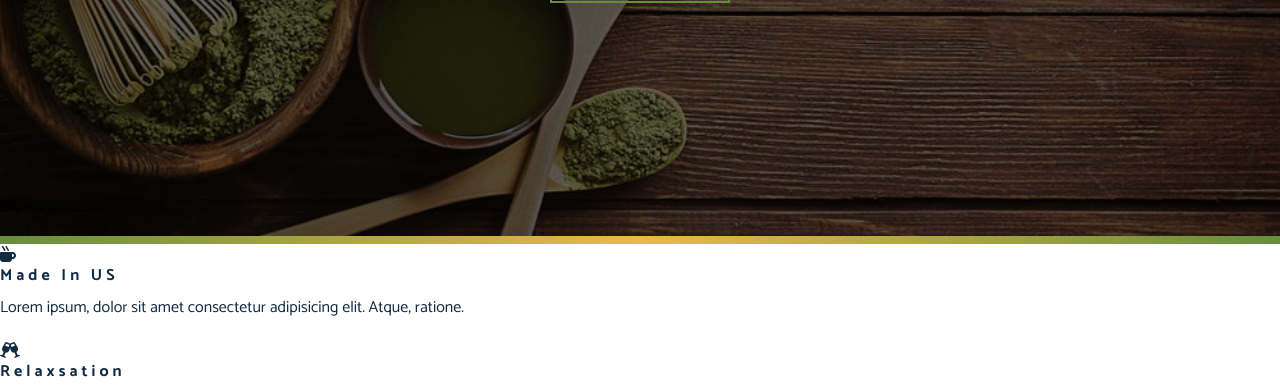
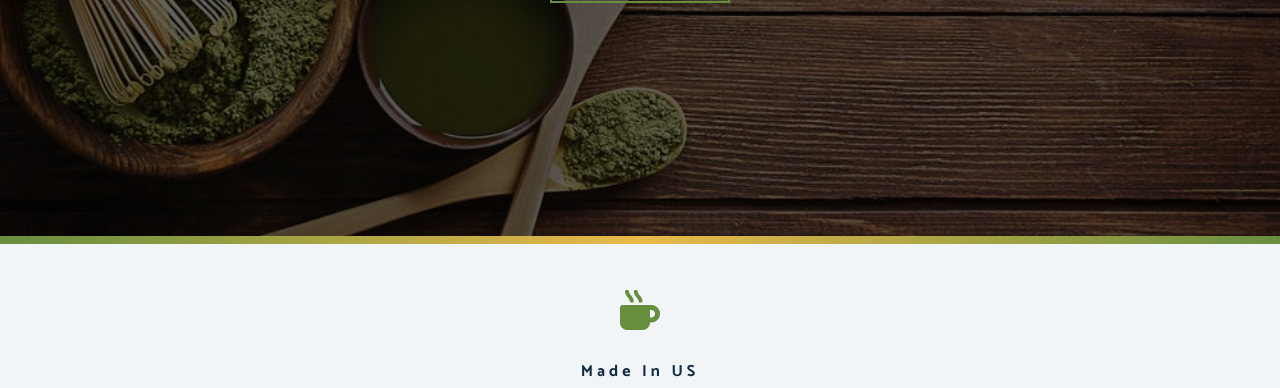
Before and after one commit to NSGuliyev/Star-Wars, a plain HTML site: page index.html in a window 1280 px wide. Shown: the part 564-952 px from the top of the page. Drawn offline with Linux system fonts and the light colour scheme; a web font is replaced by a local one.

Commit message:
Skills CSS

```diff
--- a/css/styles.css
+++ b/css/styles.css
@@ -183,3 +183,41 @@ Header
     var(--clr-primary)
   );
 }
+
+/*
+==========================
+Skills
+==========================
+*/
+.skills {
+  background: var(--clr-grey-10);
+}
+
+.skill {
+  padding: 2.5rem 0;
+  text-align: center;
+  transition: var(--transition);
+}
+
+.skill-icon {
+  font-size: 2.5rem;
+  margin-bottom: 1.25rem;
+  transition: var(--transition);
+  display: inline-block;
+  color: var(--clr-primary);
+}
+
+.skill-text {
+  color: var(--clr-grey-5);
+  max-width: 17rem;
+  margin: 0 auto;
+}
+
+.skill:hover {
+  background: var(--clr-white);
+  box-shadow: 0 2px var(--clr-primary);
+}
+
+.skill:hover .skill-icon {
+  transform: translateY(-5px);
+}
```
